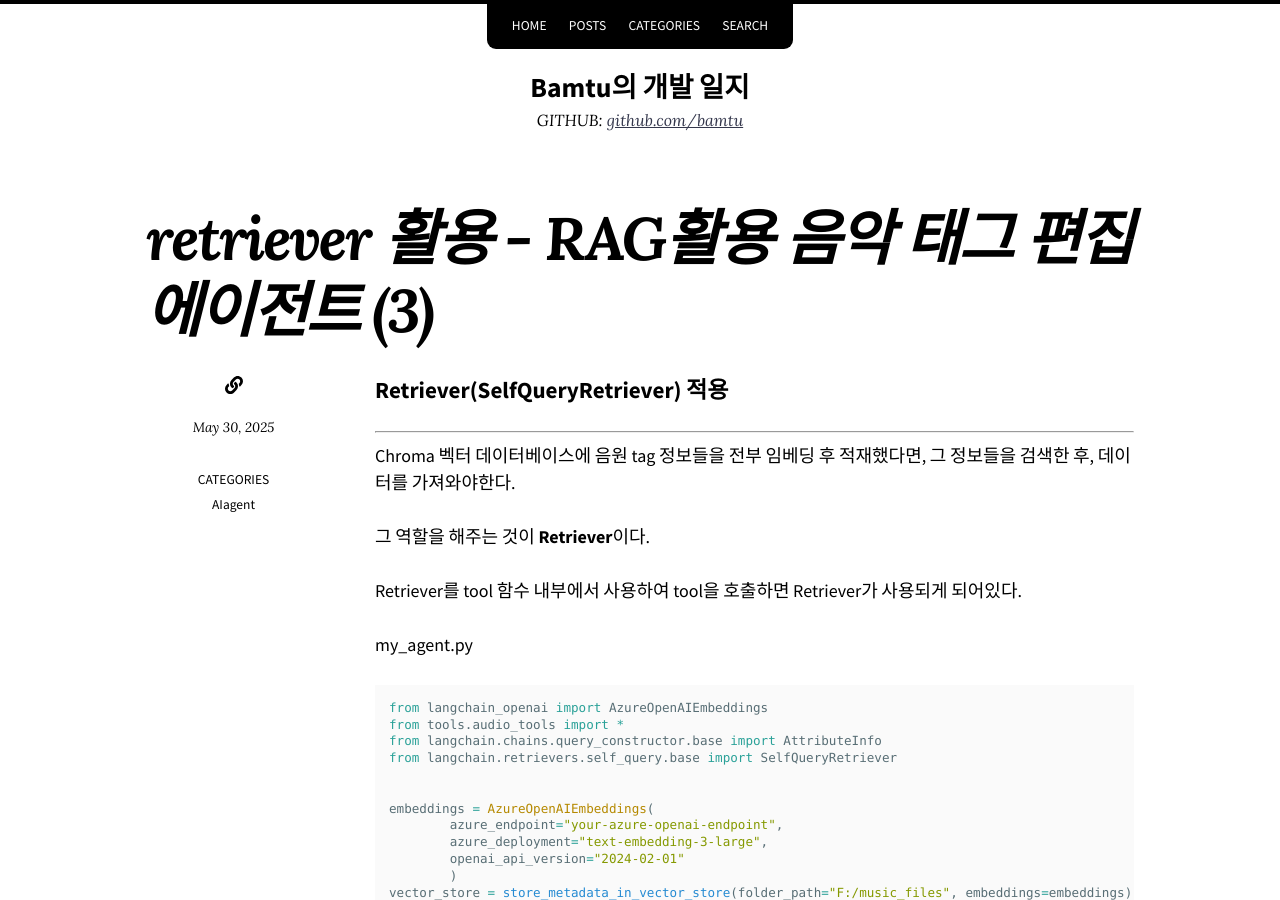
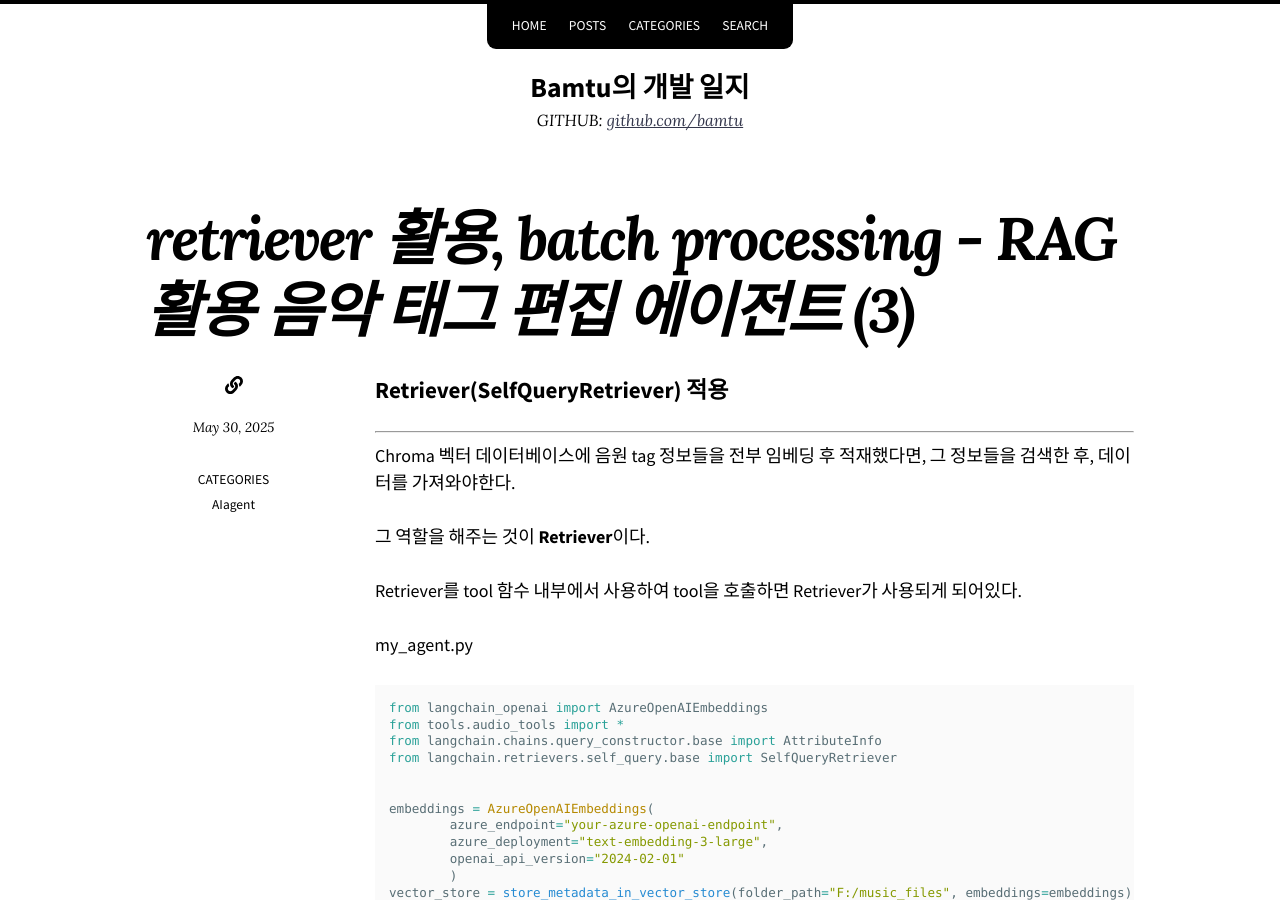
Before and after one commit to bamtu/bamtu.github.io, a Jekyll site: the page built from _posts/2025-05-30-프로젝트-1---음악-태그-편집-에이전트-(3).md, in a window 1280 px wide and 900 px high. Built offline with Jekyll 4.4.1, drawn with Linux system fonts in a browser that asks for light colours; nearby versions of some CDN libraries; comment, search, counter and statistics services are not loaded.

Commit message:
post name update

```diff
--- a/_posts/2025-05-30-프로젝트-1---음악-태그-편집-에이전트-(3).md
+++ b/_posts/2025-05-30-프로젝트-1---음악-태그-편집-에이전트-(3).md
@@ -1,6 +1,6 @@
 ---
 layout: post
-title:  "retriever 활용 - RAG활용 음악 태그 편집 에이전트 (3)"
+title:  "retriever 활용, batch processing - RAG활용 음악 태그 편집 에이전트 (3)"
 date:   2025-05-30 10:07:02 +0900
 categories: AIagent
 ---
```
Also changed, not shown: _posts/2025-10-12-coreference-resolution---rag활용-음악-태그-편집-에이전트.md (+1 -1 lines).
